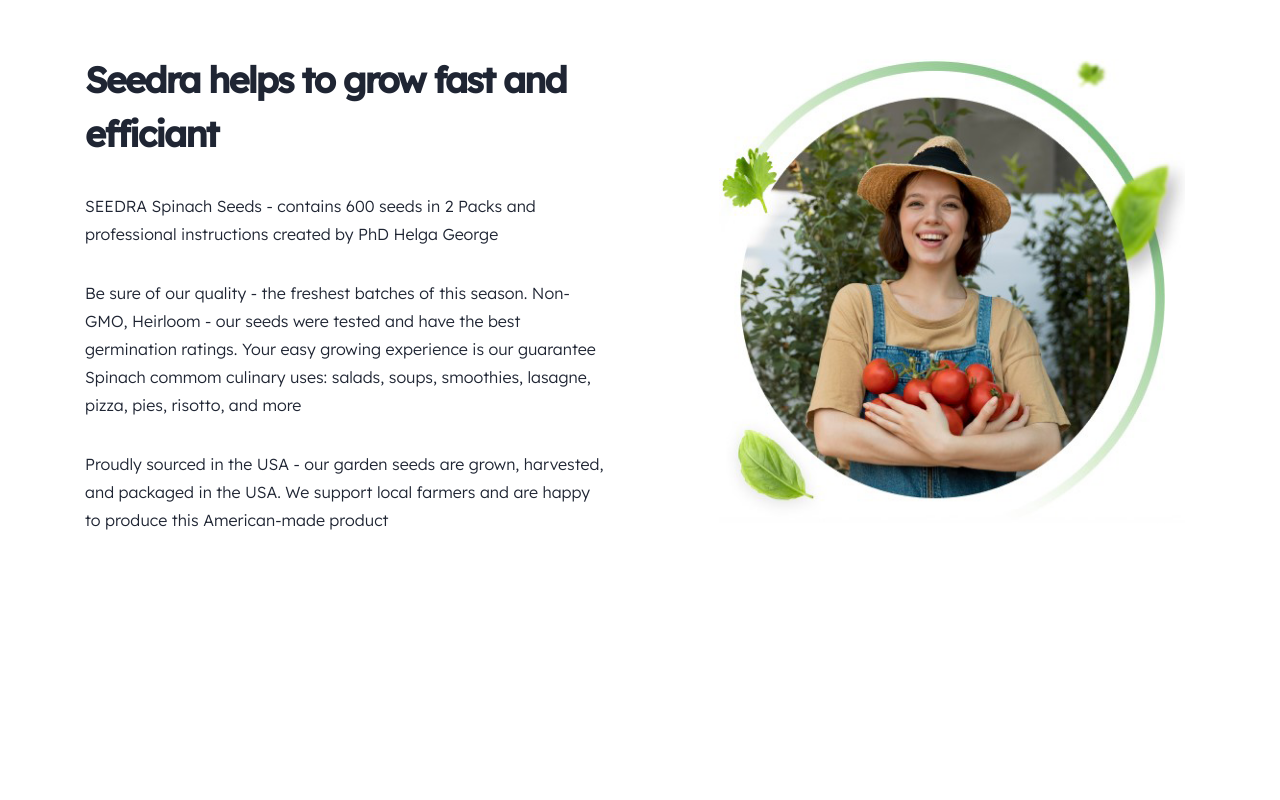
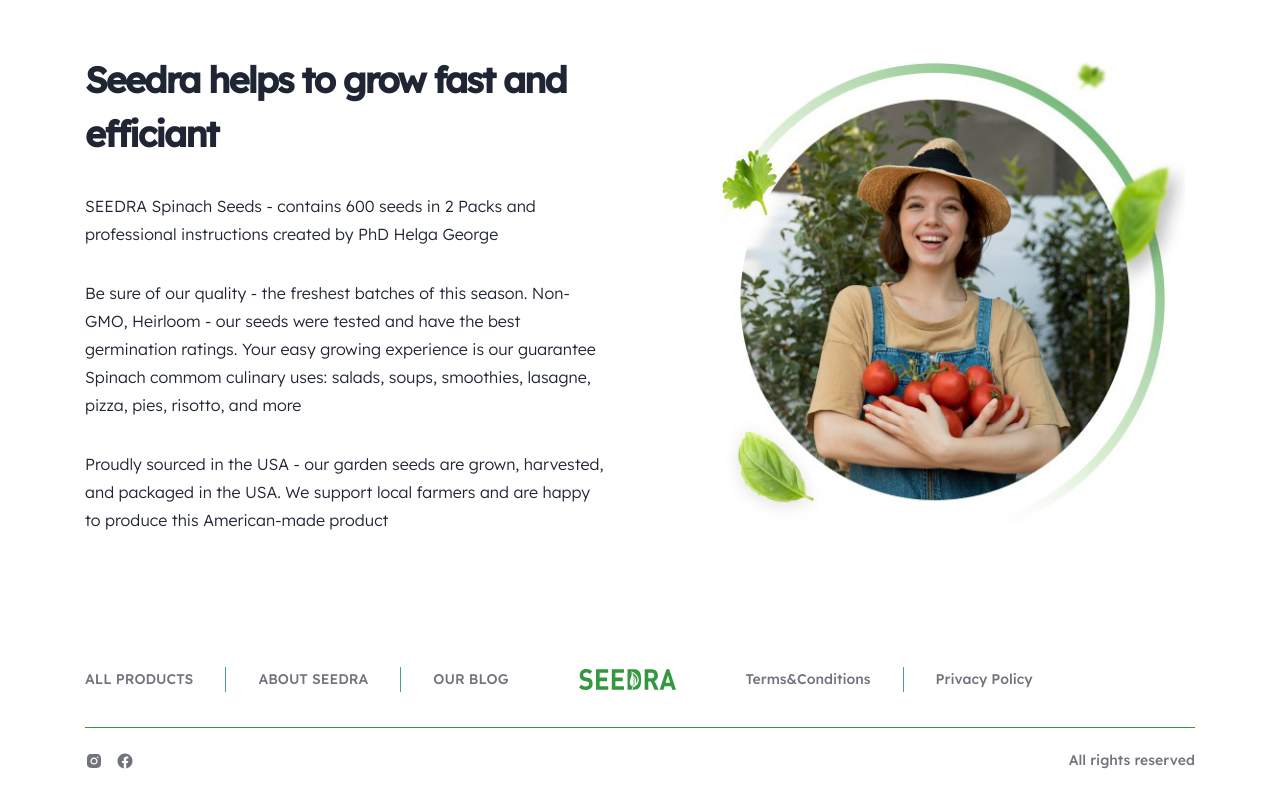
Before and after one commit to IvanVideo/Seedra, a React (Create React App) app: page / in a window 1280 px wide. Shown: the part 3780-4580 px from the top of the page. Before the commit the page ends 4314 px from the top, so only its background shows below. Built offline with nearby package versions, Linux system fonts and the light colour scheme.

Commit message:
build: доделал футер. лавная страница сверстана

```diff
--- a/src/components/App/App.js
+++ b/src/components/App/App.js
@@ -7,6 +7,8 @@
 import Blog from '../Blog/Blog';
 import Slider from '../Slider/Slider';
 import Recommendations from '../Recommendations/Recommendations';
+import Footer from '../Footer/Footer';
+
 
 function App() {
   return (
@@ -18,6 +20,7 @@
       <Blog />
       <Slider />
       <Recommendations />
+      <Footer />
     </div>
   );
 }
--- /dev/null
+++ b/src/components/Footer/Footer.css
@@ -0,0 +1,52 @@
+.footer__conteiner {
+    width: 1110px;
+    margin: 0 auto;
+    padding-top: 41px;
+}
+
+.footer__items {
+    display: flex;
+    list-style: none;
+    margin: 0;
+    padding: 0;
+}
+
+.footer__line {
+    width: 1px;
+    background-color: #4FA083;
+    margin: 0 32px;
+ }
+
+ .footer__img {
+    margin: 0 70px;
+ }
+
+ .footer__bottom {
+    margin-top: 35px;
+    border-top: 1px solid #359740;
+    display: flex;
+    justify-content: space-between;
+    padding: 20px 0 27px;
+ }
+
+ .footer__box {
+    display: flex;
+}
+
+.footer__link {
+    text-decoration: none;
+    color: #70737C;
+    font-family: "Lexand";
+    font-weight: 400;
+    font-size: 14px;
+    line-height: 25px;
+}
+
+.footer__ps {
+    color: #70737C;
+    margin: 0;
+    font-family: "Lexand";
+    font-weight: 400;
+    font-size: 14px;
+    line-height: 25px;
+}
--- /dev/null
+++ b/src/components/Footer/Footer.js
@@ -0,0 +1,36 @@
+import './Footer.css';
+import { Link } from "react-router-dom";
+import logo from '../../img/logo.svg';
+import face from '../../img/face.svg';
+import inst from '../../img/inst.svg';
+
+function Footer() {
+    return (
+        <section className='footer'>
+            <div className='footer__conteiner'>
+                <nav className='footer__menu'>
+                    <ul className='footer__items'>
+                        <Link className="footer__link" to='#'><li>ALL PRODUCTS</li></Link>
+                        <div className="footer__line" />
+                        <Link className="footer__link" to='#'><li>ABOUT SEEDRA</li></Link>
+                        <div className="footer__line" />
+                        <Link className="footer__link" to='#'><li>OUR BLOG</li></Link>
+                        <img className="footer__img" src={logo} />
+                        <Link className="footer__link" to='#'><li>Terms&Conditions</li></Link>
+                        <div className="footer__line" />
+                        <Link className="footer__link" to='#'><li>Privacy Policy</li></Link>
+                    </ul>
+                </nav>
+                <div className='footer__bottom'>
+                    <div className='footer__box'>
+                        <a className="social__link" href='#'><img className="social__item" src={inst} /></a>
+                        <a className="social__link" href='#'><img className="social__item" src={face} /></a>
+                    </div>
+                    <p className='footer__ps'>All rights reserved</p>
+                </div>
+            </div>
+        </section>
+    );
+}
+
+export default Footer;
--- a/src/components/Recommendations/Recommendations.css
+++ b/src/components/Recommendations/Recommendations.css
@@ -5,6 +5,7 @@
     display: flex;
     justify-content: space-between;
     align-items: center;
+    padding-bottom: 92px;
 }
 
 .recommendations__title {
@@ -32,6 +33,6 @@
     position: absolute;
     width: 466px;
     height: 465px;
-    bottom: 10px;
+    bottom: 100px;
     right: 10px;
 }
```
